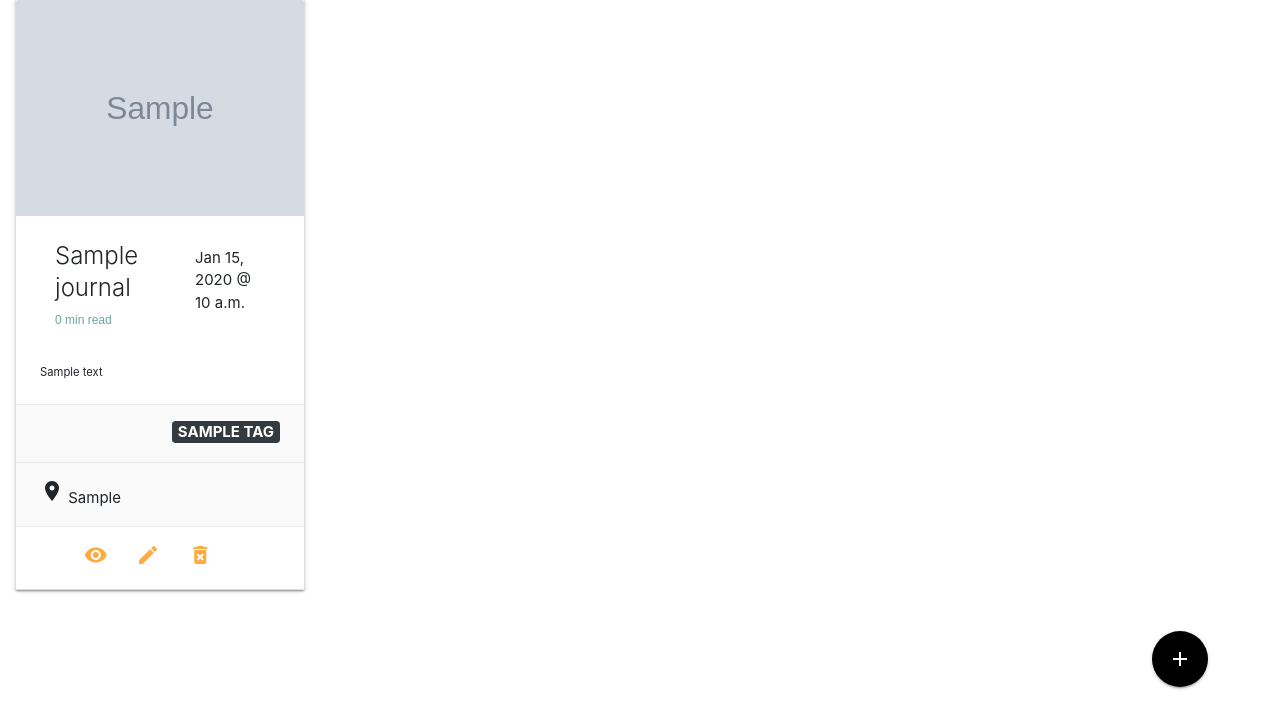
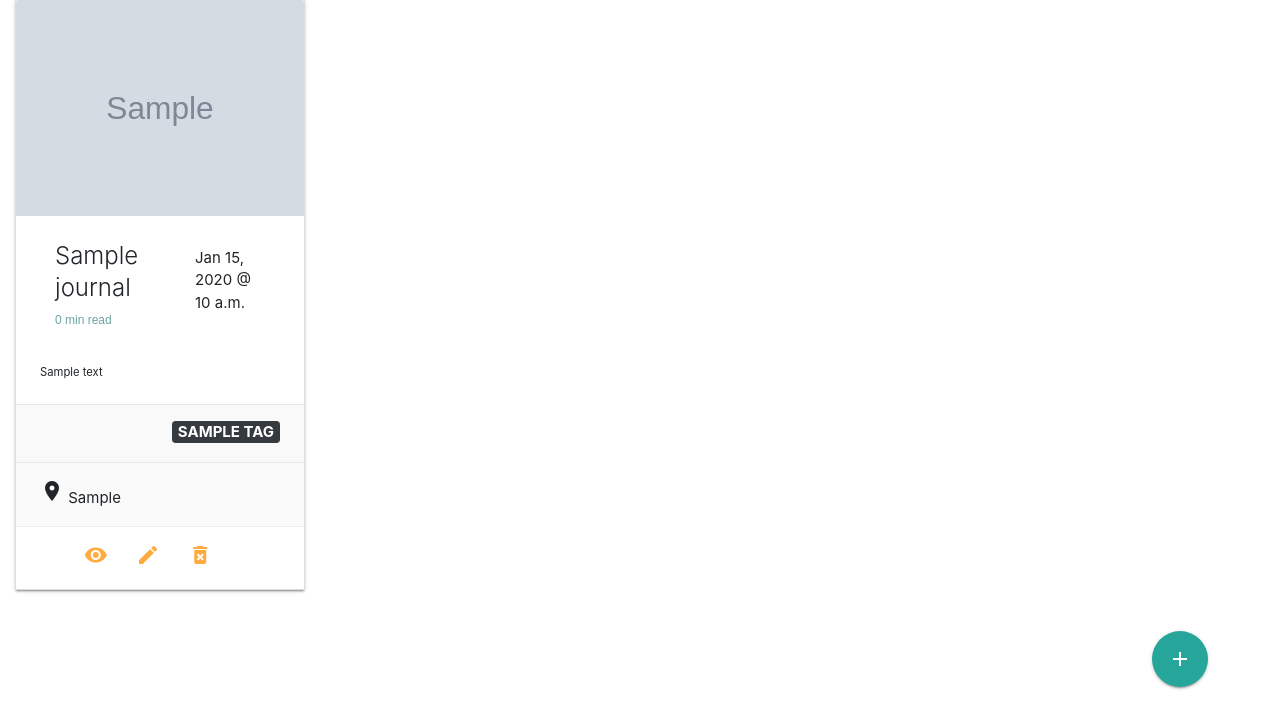
Before and after one commit to emmanuelobo/journalize, a Django app: page /entry/ in a window 1280 px wide. Shown: the part 73-800 px from the top of the page. Run offline with Django 3.2, Linux system fonts and the light colour scheme; a user stored in the database is signed in; tables that the repository leaves empty hold one stand-in row (values such as "Sample post"); grey boxes marked "Sample" are stand-in pictures; some libraries are stand-ins or nearby versions.

Commit message:
create entry button color green(ish)

```diff
--- a/app/template/base.html
+++ b/app/template/base.html
@@ -16,7 +16,7 @@
     <link rel="stylesheet" href="{% static "css/journal.css" %}" >
     <link rel="stylesheet" href="{% static "css/base.css" %}" >
     <link rel="stylesheet" href="{% static "css/materialize-css/dist/css/materialize.min.css" %}" >
-    <link rel="stylesheet" href="{% static "css/pace-theme-big-counter.css" %}" >
+    <!-- <link rel="stylesheet" href="{% static "css/pace-theme-big-counter.css" %}" > -->
 
     {% block stylesheet %}{% endblock stylesheet %}<!--<link rel="stylesheet" href="https://cdn.jsdelivr.net/simplemde/latest/simplemde.min.css">-->
 
--- a/app/template/subtemplate/journal_entries.html
+++ b/app/template/subtemplate/journal_entries.html
@@ -29,7 +29,7 @@
 
     {% endif %}
 
- <a href="{% url "create_entry" %}" class="btn-floating btn-large waves-effect waves-light black add-entry-btn"><i class="material-icons">add</i></a>
+ <a href="{% url "create_entry" %}" class="btn-floating btn-large waves-effect waves-light add-entry-btn"><i class="material-icons">add</i></a>
 
 
 </body>
```
